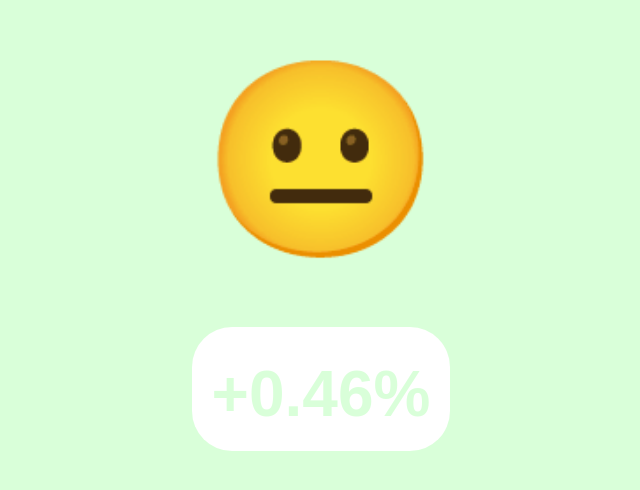
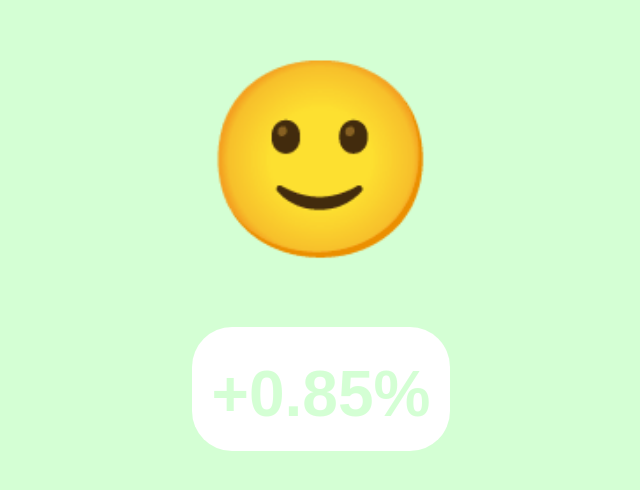
Before and after one commit to brycedorn/market-vibe, a plain HTML site: page index.html in a window 1280 px wide. Shown: the part 124-614 px from the top of the page, without its empty margins (319-959 px from the left). Drawn offline with Linux system fonts and the light colour scheme.

Commit message:
Deploying to gh-pages from  @ 5fb5195ecb50fae0e42ed5a79d78eec31ddffd7c 🚀

```diff
--- a/index.html
+++ b/index.html
@@ -1 +1 @@
-<!DOCTYPE html><html><head><title>Market is 😐 today.</title><meta charset="utf-8"><link rel="preconnect" href="https://finnhub.io"></head><body style="margin:0"><div style="width:100%;height:100vh;display:flex;flex-direction:column;align-items:center;justify-content:center;background-color:rgba(0,255,0,.15);font-family:sans-serif"><h1 style="font-size:12em;cursor:default;margin:0">😐</h1><h2 style="border-radius:40px;background:#fff;cursor:default;padding:30px 20px 20px;color:rgba(0,255,0,.15);font-size:4em">+0.46%</h2></div> </body></html>
+<!DOCTYPE html><html><head><title>Market is 🙂 today.</title><meta charset="utf-8"><link rel="preconnect" href="https://finnhub.io"></head><body style="margin:0"><div style="width:100%;height:100vh;display:flex;flex-direction:column;align-items:center;justify-content:center;background-color:rgba(0,255,0,.17);font-family:sans-serif"><h1 style="font-size:12em;cursor:default;margin:0">🙂</h1><h2 style="border-radius:40px;background:#fff;cursor:default;padding:30px 20px 20px;color:rgba(0,255,0,.17);font-size:4em">+0.85%</h2></div> </body></html>
```
